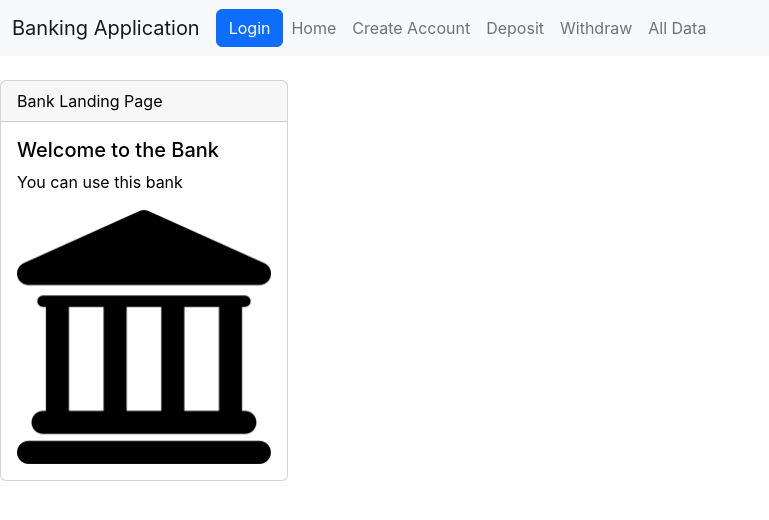
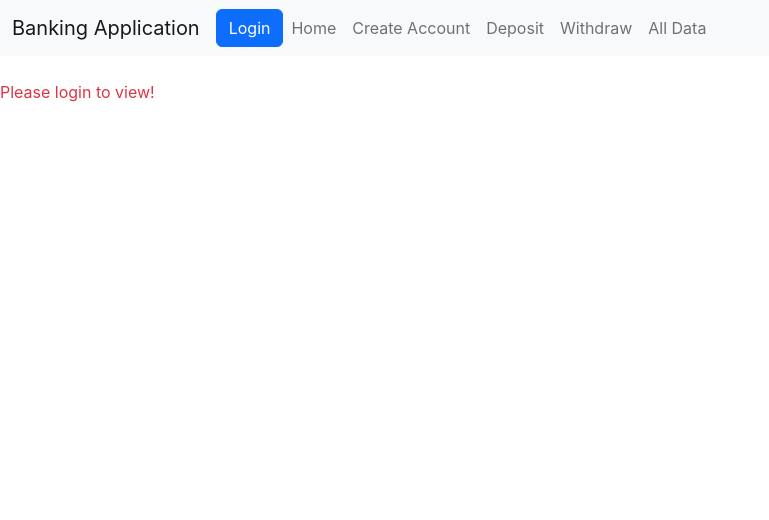
Before and after one commit to danielmarkow/banking-application, a React (Create React App) app: page /deposit in a window 1280 px wide. Before the commit this address led to /. Shown: the top 520 px of the page, without its empty margins (0-769 px from the left). Built offline with nearby package versions, Linux system fonts and the light colour scheme.

Commit message:
trying to access a protected route when not logged in does not longer result in a redirect but in an error message

```diff
--- a/src/components/ProtectedRoute.js
+++ b/src/components/ProtectedRoute.js
@@ -1,13 +1,10 @@
-import {Navigate, useLocation} from "react-router-dom";
-
 import useAuth from "../hooks/useAuth";
 
 function ProtectedRoute({children}) {
   const {token} = useAuth();
-  const location = useLocation();
 
   if (!token) {
-    return <Navigate to="/" replace state={{ from: location }}/>
+    return <p className="text-danger">Please login to view!</p>
   }
 
   return children;
```
